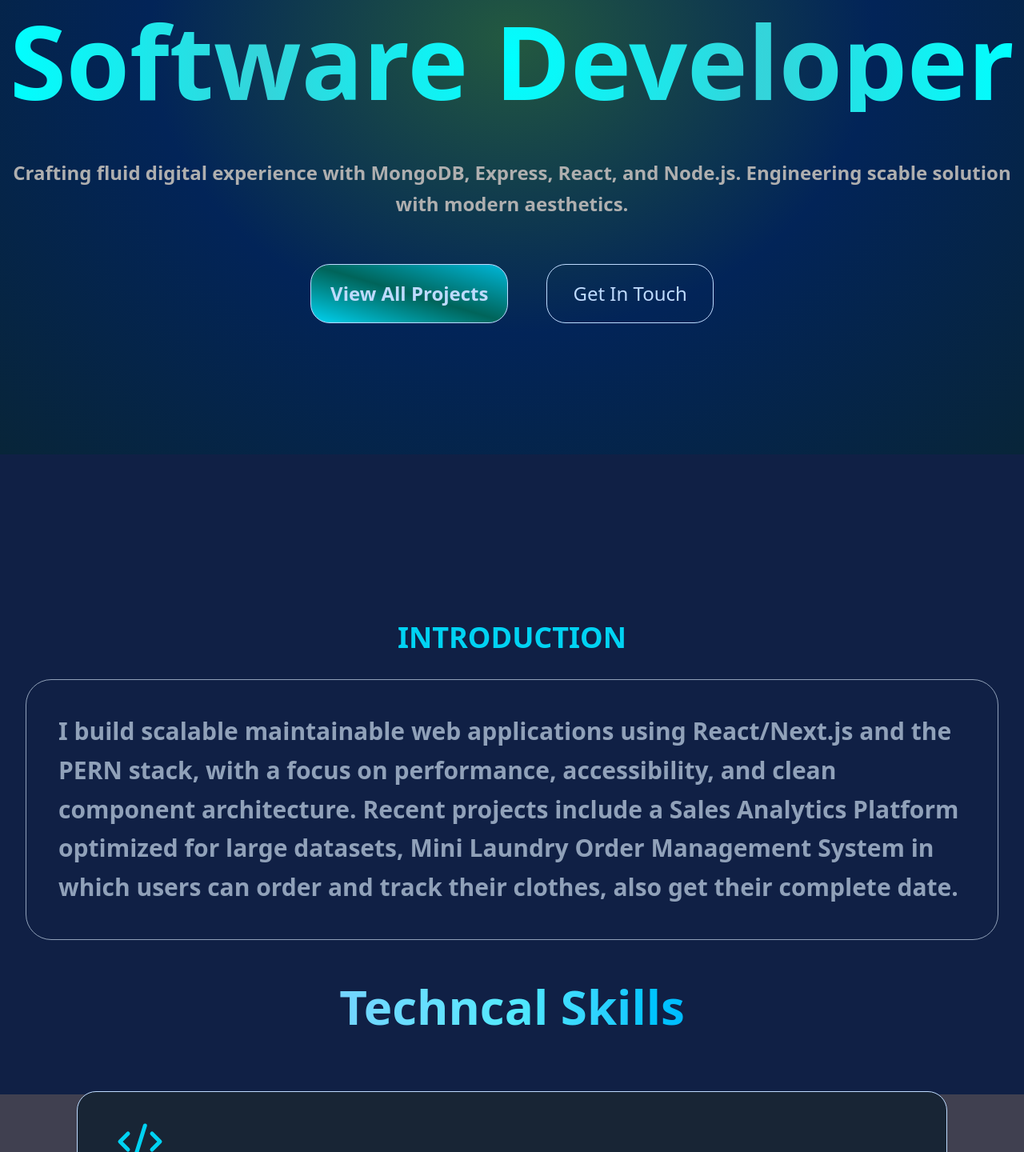
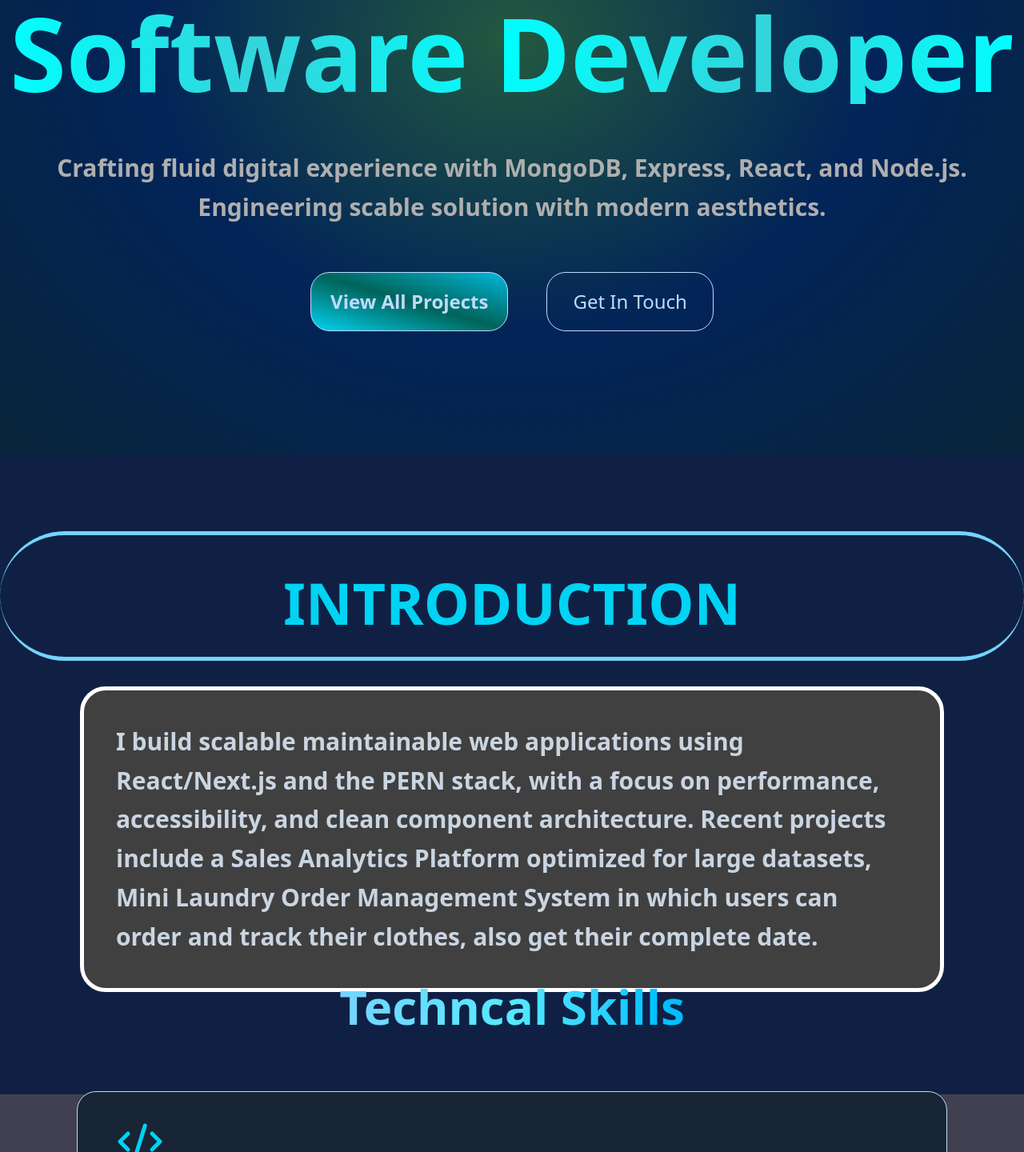
Before and after one commit to yashukaSan/Portfolio, a Next.js app: page / in a window 1280 px wide. Shown: the part 332-1772 px from the top of the page at 80% size. Built offline with nearby package versions, Linux system fonts and the light colour scheme.

Commit message:
revise and improve hover effects and some impressions

```diff
--- a/app/sections/Hero.jsx
+++ b/app/sections/Hero.jsx
@@ -9,24 +9,24 @@ export default function Hero(){
                         Software Developer{" "}
                     </span>
                 </div>
-                <p className="text-2xl p-2 font-semibold text-[#afafaf] leading-relaxed " >
+                <p className="text-3xl p-2 font-semibold text-[#afafaf] leading-relaxed " >
                     Crafting fluid digital experience with MongoDB, Express, React, and Node.js. Engineering scable solution with modern aesthetics.
                 </p>
                 <div className="m-12 flex gap-12" >
-                    <button className="border px-6 hover:bg-[#e9e9e9] focus:border-red-400 focus:text-purple-400 text-cyan hover:text-cyan-500 py-5 rounded-3xl font-bold bg-linear-to-tr from-cyan-400 via-[rgb(0,100,090)] to-cyan-500 text-2xl ">
+                    <button className="border px-6 hover:bg-[#e9e9e9] focus:border-red-400 focus:text-purple-400 text-cyan py-5 rounded-3xl font-bold bg-linear-to-tr from-cyan-400 via-[rgb(0,100,090)] to-cyan-500 hover:bg-linear-to-tl hover:from-[rgb(0,200,090)] hover:via-green-800 hover:to-[rgb(0,200,090)] hover:translate-y-1 text-2xl hover:text-white ">
                         View All Projects
                     </button>
-                    <button className="border px-8 rounded-3xl text-2xl">
+                    <button className="border px-8 rounded-3xl text-2xl hover:translate-y-1 hover:bg-white hover:text-black hover:font-bold">
                         Get In Touch
                     </button>
                 </div>
             </section>
             <section className="bg-[#102045] h-screen flex justify-center items-center " >
-                <div >
-                    <span className="flex justify-center text-4xl pt-12 font-bold text-cyan-400  " >
+                <div className=" " >
+                    <span className="flex border-b-5 justify-center animation duration-500 border-t-5 py-8 rounded-full border-sky-300  text-7xl pt-12 font-bold text-cyan-400  " >
                         INTRODUCTION
                     </span>
-                    <p className="bg-[#102045] border m-8 p-10 text-3xl font-semibold rounded-4xl text-slate-400 leading-relaxed " >
+                    <p className="bg-[#404040] animation duration-400 border-5 border-white my-8 mx-25 p-10 text-3xl font-semibold rounded-4xl text-slate-300 leading-relaxed " >
                         I build scalable maintainable web applications using React/Next.js and the
                         PERN stack, with a focus on performance, accessibility, and clean component
                         architecture. Recent projects include a Sales Analytics Platform optimized for large datasets,
```
